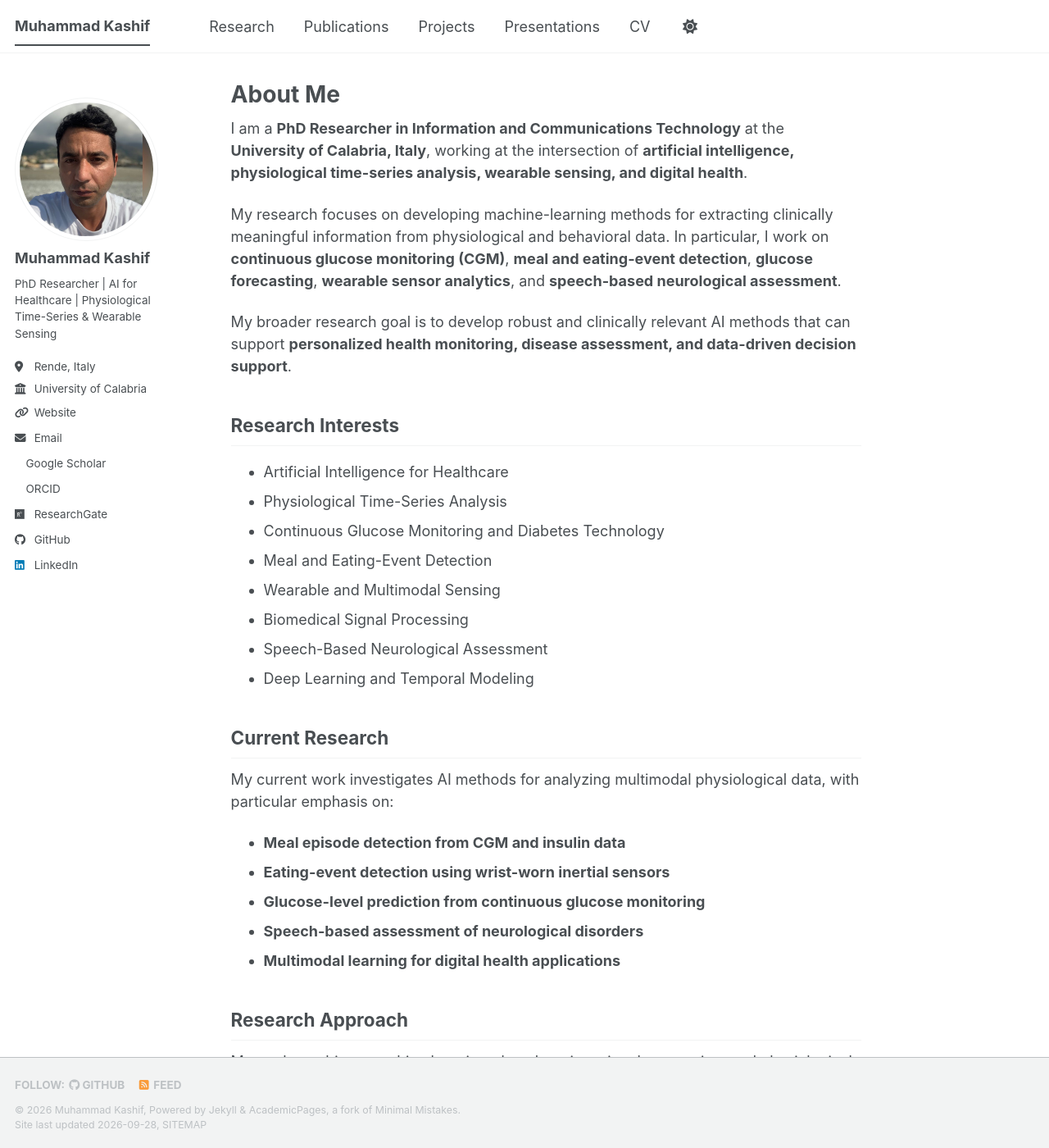
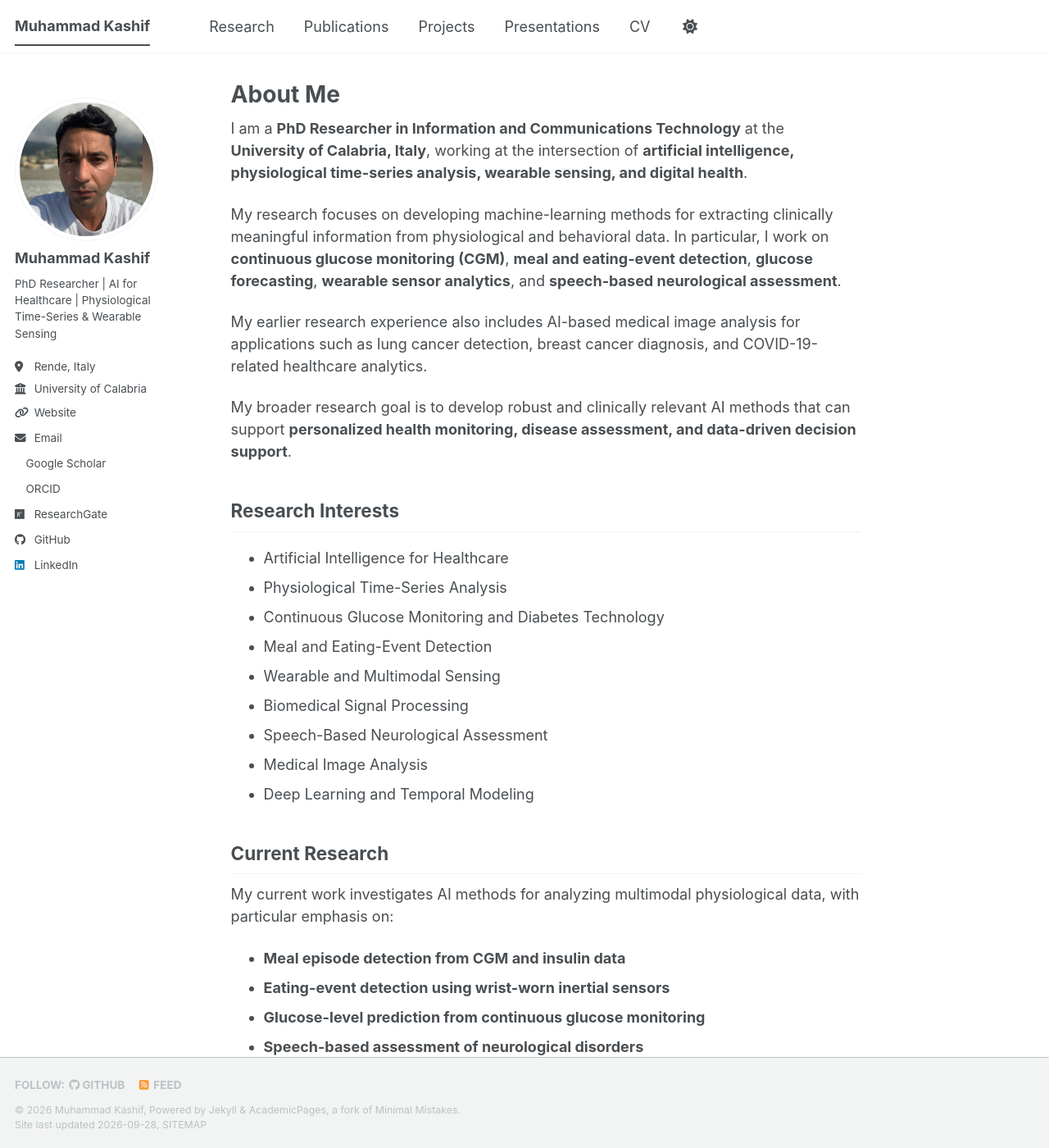
Before and after one commit to drkashifhon/drkashifhon.github.io, a Jekyll site: the page built from _pages/about.md, in a window 1280 px wide and 1400 px high. Shown: the whole window at 82% size. Built offline with Jekyll 4.4.1, drawn with Linux system fonts in a browser that asks for light colours; a style sheet for code colours, icons or effects is not loaded.

Commit message:
Update about.md

```diff
--- a/_pages/about.md
+++ b/_pages/about.md
@@ -11,6 +11,8 @@ I am a **PhD Researcher in Information and Communications Technology** at the **
 
 My research focuses on developing machine-learning methods for extracting clinically meaningful information from physiological and behavioral data. In particular, I work on **continuous glucose monitoring (CGM)**, **meal and eating-event detection**, **glucose forecasting**, **wearable sensor analytics**, and **speech-based neurological assessment**.
 
+My earlier research experience also includes AI-based medical image analysis for applications such as lung cancer detection, breast cancer diagnosis, and COVID-19-related healthcare analytics.
+
 My broader research goal is to develop robust and clinically relevant AI methods that can support **personalized health monitoring, disease assessment, and data-driven decision support**.
 
 ## Research Interests
@@ -22,6 +24,7 @@ My broader research goal is to develop robust and clinically relevant AI methods
 - Wearable and Multimodal Sensing
 - Biomedical Signal Processing
 - Speech-Based Neurological Assessment
+- Medical Image Analysis
 - Deep Learning and Temporal Modeling
 
 ## Current Research
```
